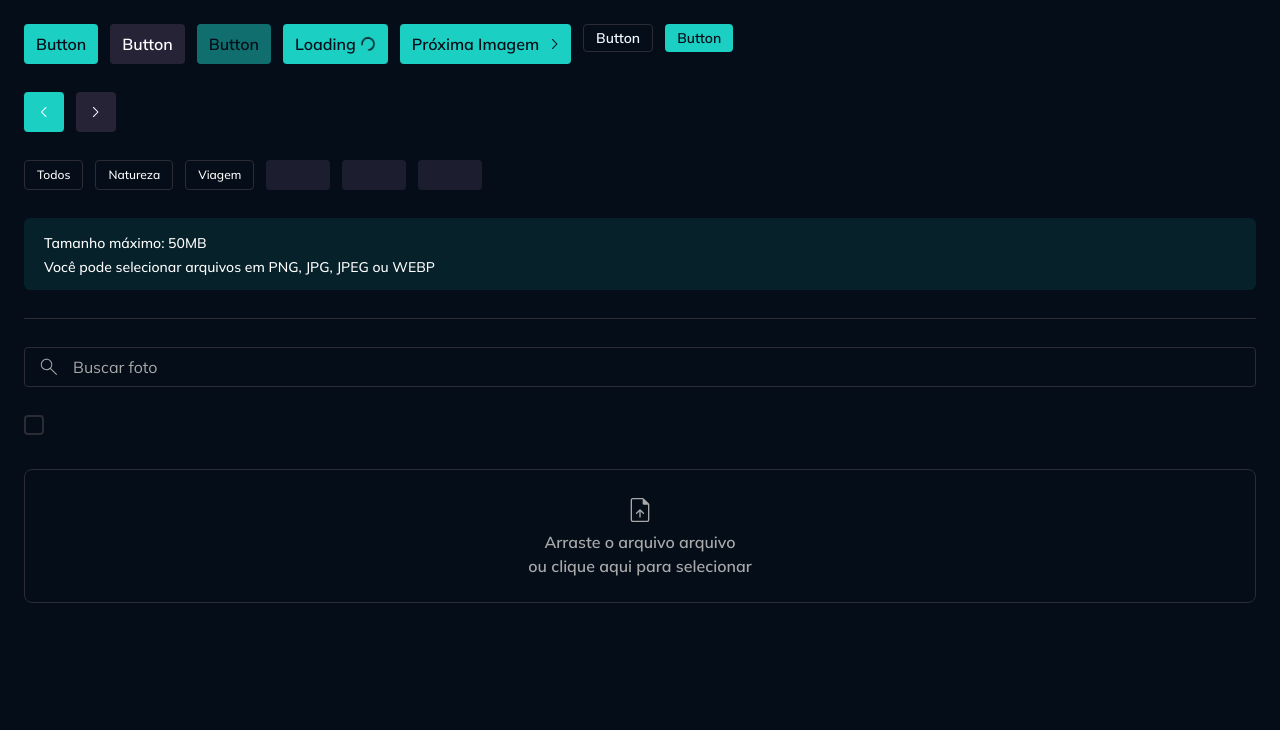
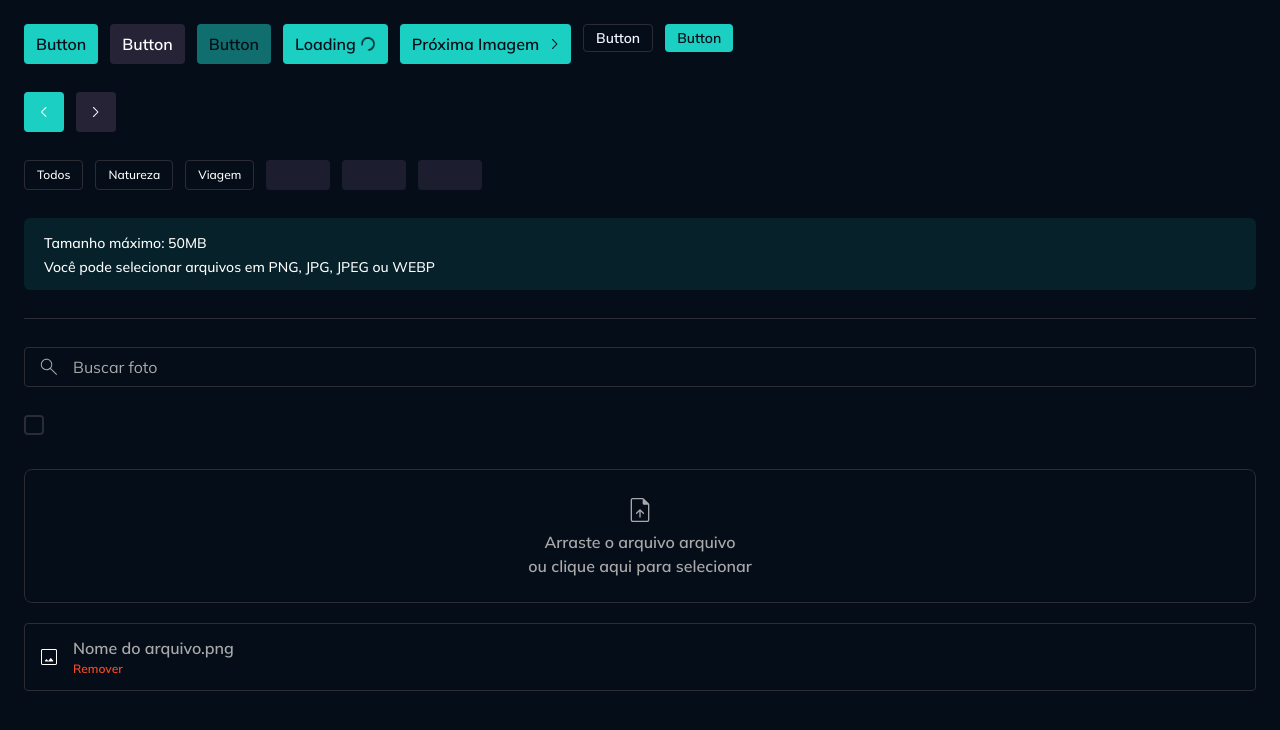
Before and after one commit to brunooliveira7/gallery-plus, a React (Vite) app: page / in a window 1280 px wide. Shown: the top 730 px of the page. Built offline with nearby package versions, Linux system fonts and the light colour scheme.

Commit message:
feat(components): Creates the component that displays an uploaded file and a preview of the selected file with the option to remove it. The upload component displays any errors that may exist.

```diff
--- a/src/components/input-single-file.tsx
+++ b/src/components/input-single-file.tsx
@@ -1,7 +1,9 @@
 import { tv, type VariantProps } from "tailwind-variants";
 import Icon from "./icon";
-import Text from "./text";
+import Text, { textVariants } from "./text";
 import UploadFileIcon from "../assets/icons/upload-file.svg?react";
+import type React from "react";
+import FileImageIcon from "../assets/icons/image.svg?react";
 
 export const inputSingleFileVariants = tv({
   base: `
@@ -33,9 +35,11 @@
 
 interface InputSingleFileProps
   extends VariantProps<typeof inputSingleFileVariants>,
-    Omit<React.ComponentProps<"input">, "size"> {}
+    Omit<React.ComponentProps<"input">, "size"> {
+  error?: React.ReactNode;
+}
 
-export default function InputSingleFile({ size }: InputSingleFileProps) {
+export default function InputSingleFile({ size, error }: InputSingleFileProps) {
   return (
     <div>
       <div className="w-full relative group cursor-pointer">
@@ -49,13 +53,47 @@
             svg={UploadFileIcon}
             className={inputSingleFileIconVariants({ size })}
           />
-          <Text variant="label-medium" className="text-placeholder text-center">
+          <Text
+            variant="label-medium"
+            className={`text-placeholder text-center`}
+          >
             Arraste o arquivo arquivo
             <br />
             ou clique aqui para selecionar
           </Text>
         </div>
       </div>
+      {error && (
+        <Text variant="label-small" className="text-accent-red">
+          Erro no campo
+        </Text>
+      )}
+      <div
+        className={`
+        flex gap-3 items-center border border-solid border-border-primary
+        mt-5 p-3 rounded
+        `}
+      >
+        <Icon svg={FileImageIcon} className="fill-white w-6 h-6" />
+        <div className="flex flex-col">
+          <div className="truncate max-w-80">
+            <Text variant="label-medium" className="text-placeholder">
+              Nome do arquivo.png
+            </Text>
+          </div>
+          <div className="flex">
+            <button
+              type="button"
+              className={textVariants({
+                variant: "label-small",
+                className: "text-accent-red cursor-pointer hover:underline",
+              })}
+            >
+              Remover
+            </button>
+          </div>
+        </div>
+      </div>
     </div>
   );
 }
```
